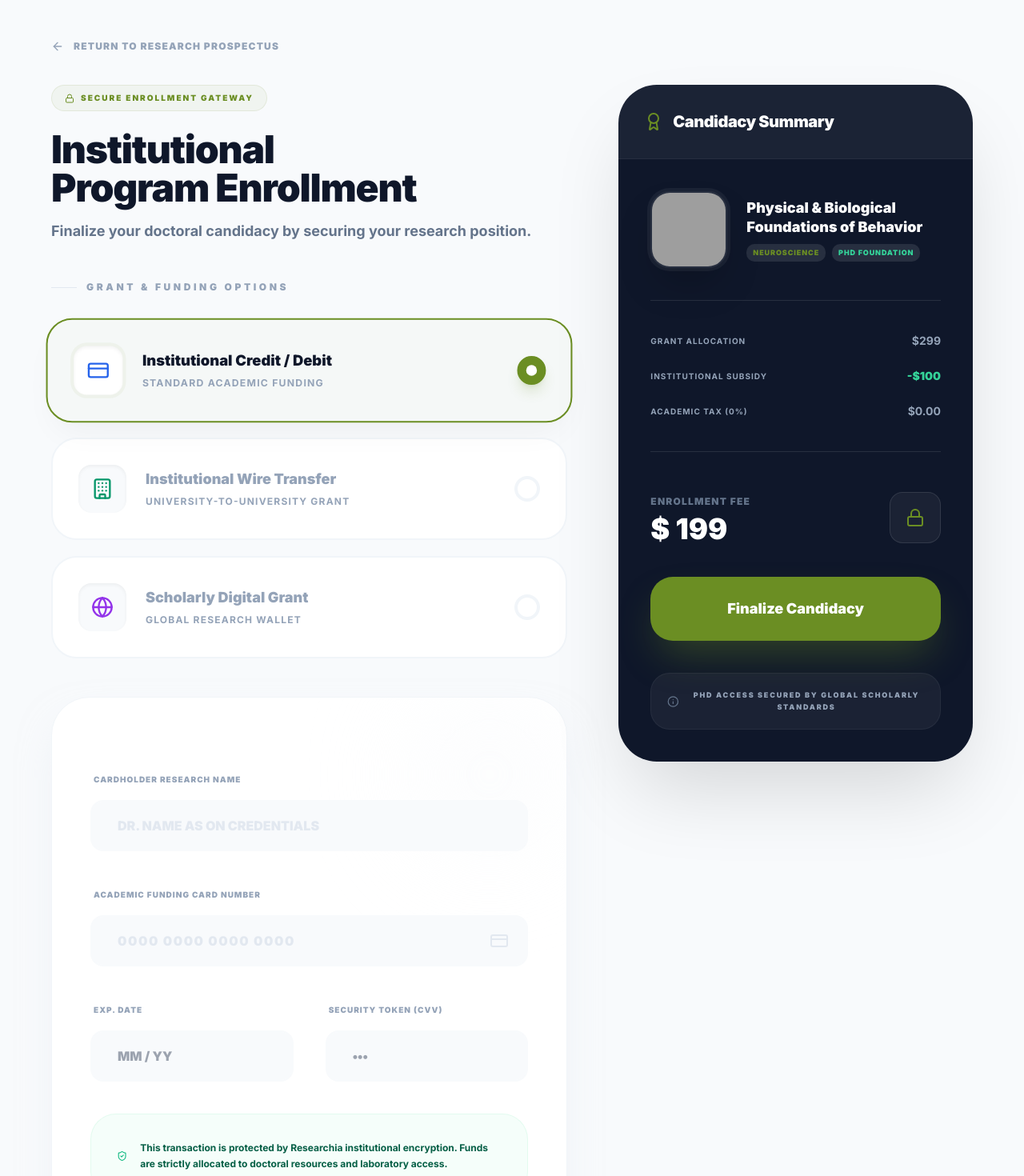
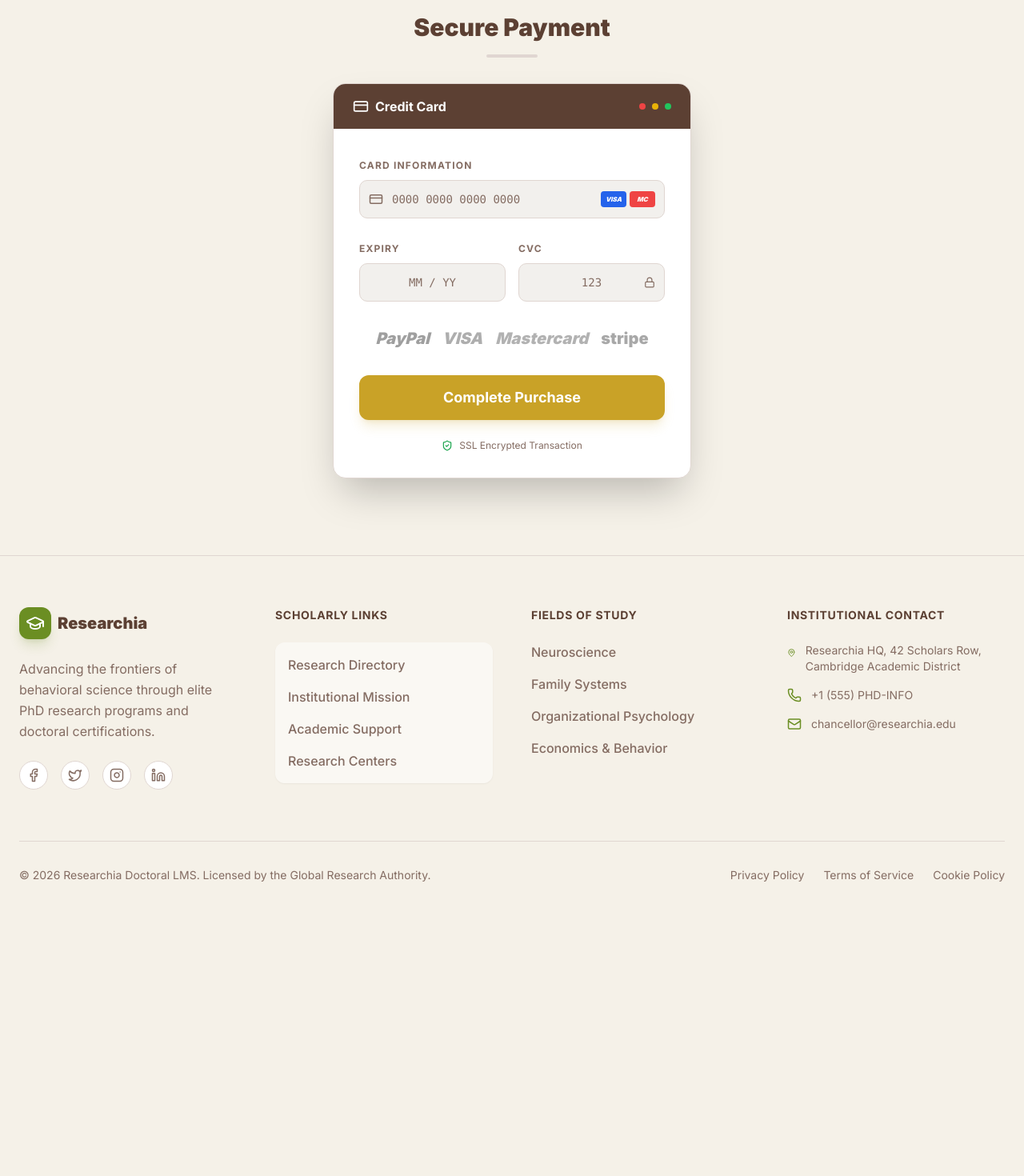
Before and after one commit to pvsameerpvs/Researchia, a Next.js app: page /payment in a window 1280 px wide. Shown: the part 80-1550 px from the top of the page at 80% size. After the commit the page ends 1248 px from the top, so only its background shows below. Built offline with nearby package versions, Linux system fonts and the light colour scheme; grey boxes are pictures that could not be loaded.

Commit message:
fix: ui currct payment gatway

```diff
--- a/src/app/courses/[slug]/page.tsx
+++ b/src/app/courses/[slug]/page.tsx
@@ -4,25 +4,29 @@ import Navbar from "@/components/layout/Navbar";
 import Footer from "@/components/layout/Footer";
 import { Button } from "@/components/ui/button";
 import Link from "next/link";
-import { notFound } from "next/navigation";
+import Image from "next/image";
+import { CheckCircle2 } from "lucide-react";
 
 export default function CourseDetailsPage({ params }: { params: { slug: string } }) {
 
-  const levelData: Record<string, { title: string; subtitle: string; price: number }> = {
+  const levelData: Record<string, { title: string; subtitle: string; price: number; image: string }> = {
     "level-1": {
       title: "Level 1 Course",
       subtitle: "Beginner Training Course",
-      price: 99
+      price: 99,
+      image: "https://images.unsplash.com/photo-1434030216411-0b793f4b4173?q=80&w=2070&auto=format&fit=crop"
     },
     "level-2": {
       title: "Level 2 Course",
       subtitle: "Intermediate Training Course",
-      price: 199
+      price: 199,
+      image: "https://images.unsplash.com/photo-1524178232363-1fb2b075b655?q=80&w=2070&auto=format&fit=crop"
     },
     "level-3": {
       title: "Level 3 Course",
       subtitle: "Advanced Training Course",
-      price: 299
+      price: 299,
+      image: "https://images.unsplash.com/photo-1544531320-dadbed29130d?q=80&w=2070&auto=format&fit=crop"
     }
   };
 
@@ -45,42 +49,77 @@ export default function CourseDetailsPage({ params }: { params: { slug: string }
     <main className="min-h-screen bg-background flex flex-col">
       <Navbar />
 
-      <section className="flex-grow flex items-center justify-center py-20 px-4">
-        <div className="w-full max-w-2xl bg-card rounded-xl shadow-2xl border border-border overflow-hidden">
-          <div className="p-12 text-center space-y-8">
+      {/* Full Screen Split Layout */}
+      <section className="flex-grow flex flex-col lg:flex-row h-full min-h-[calc(100vh-80px)] mt-20 lg:mt-0">
 
-            {/* Header */}
+        {/* Left Content Side */}
+        <div className="flex-1 flex items-center justify-center p-8 lg:p-16 order-2 lg:order-1">
+          <div className="max-w-xl w-full space-y-10 animate-in fade-in slide-in-from-left-8 duration-700">
+
             <div className="space-y-6">
-              <h1 className="text-4xl md:text-5xl font-black text-foreground tracking-tight">
+              <div className="inline-flex items-center gap-2 px-3 py-1 rounded-full bg-primary/10 text-primary text-xs font-black uppercase tracking-widest">
+                <span className="w-2 h-2 rounded-full bg-primary animate-pulse"></span>
+                Enrollment Open
+              </div>
+
+              <h1 className="text-5xl lg:text-7xl font-black text-foreground tracking-tight leading-[1.1]">
                 {course.title}
               </h1>
-              <div className="h-px w-full bg-border max-w-xs mx-auto"></div>
+
+              <p className="text-2xl font-medium text-muted-foreground">
+                {course.subtitle}
+              </p>
             </div>
 
-            {/* Subtitle & Price */}
-            <div className="space-y-4">
-              <h2 className="text-2xl font-bold text-muted-foreground">
-                {course.subtitle}
-              </h2>
-              <div className="text-3xl font-black text-foreground">
-                Price: ${course.price}
+            <div className="h-px w-full bg-border/50"></div>
+
+            <div className="space-y-8">
+              <div className="flex items-baseline gap-4">
+                <span className="text-6xl font-black text-primary">${course.price}</span>
+                <span className="text-xl text-muted-foreground font-bold line-through opacity-50">$399</span>
+              </div>
+
+              <div className="space-y-4">
+                <Button asChild size="lg" className="w-full h-20 text-2xl font-bold rounded-xl bg-secondary hover:bg-secondary/90 text-white shadow-xl shadow-secondary/20 transition-all hover:scale-[1.02]">
+                  <Link href={`/payment?plan=${encodeURIComponent(course.title)}&price=${course.price}`}>
+                    Buy Now
+                  </Link>
+                </Button>
+                <p className="text-center text-xs font-bold text-muted-foreground uppercase tracking-wider">
+                  Secure Institutional Payment
+                </p>
               </div>
             </div>
 
-            {/* Action Button */}
-            <div className="pt-4">
-              <Button asChild size="lg" className="w-full md:w-2/3 h-16 text-xl font-bold rounded-lg bg-secondary text-secondary-foreground hover:bg-secondary/90 shadow-lg shadow-secondary/20 transition-all hover:scale-105">
-                <Link href="/payment">
-                  Buy Now
-                </Link>
-              </Button>
+            <div className="pt-8 grid grid-cols-2 gap-4">
+               {["Certified Research", "Global Access", "Expert Mentors", "Lifetime Valid"].map((item) => (
+                 <div key={item} className="flex items-center gap-2 text-sm font-bold text-foreground/80">
+                   <div className="p-1 rounded-full bg-primary/20 text-primary"><CheckCircle2 size={12} strokeWidth={4} /></div>
+                   {item}
+                 </div>
+               ))}
             </div>
 
           </div>
         </div>
+
+        {/* Right Image Side */}
+        <div className="lg:w-[50%] relative h-[50vh] lg:h-auto order-1 lg:order-2 overflow-hidden">
+          <Image
+            src={course.image}
+            alt={course.title}
+            fill
+            className="object-cover"
+            priority
+          />
+          <div className="absolute inset-0 bg-black/10"></div>
+
+          {/* Decorative Elements */}
+          <div className="absolute bottom-0 left-0 w-full h-32 bg-gradient-to-t from-background to-transparent lg:hidden"></div>
+          <div className="absolute top-0 left-0 w-32 h-full bg-gradient-to-r from-background to-transparent hidden lg:block"></div>
+        </div>
+
       </section>
-
-      <Footer />
     </main>
   );
 }
--- a/src/app/payment/page.tsx
+++ b/src/app/payment/page.tsx
@@ -2,206 +2,112 @@
 
 import Navbar from "@/components/layout/Navbar";
 import Footer from "@/components/layout/Footer";
-import Image from "next/image";
-import Link from "next/link";
 import { Button } from "@/components/ui/button";
+import { Input } from "@/components/ui/input";
 import { Label } from "@/components/ui/label";
-import { Card, CardContent, CardHeader, CardTitle } from "@/components/ui/card";
-import {
-  ArrowLeft,
-  CreditCard,
-  Building,
-  ShieldCheck,
-  Info,
-  Lock,
-  Globe,
-  Award
-} from "lucide-react";
-import { courses } from "@/constants/data";
+import { CreditCard, Lock, ShieldCheck } from "lucide-react";
+import { useSearchParams } from "next/navigation";
+import { Suspense } from "react";
 
-export default function PaymentPage() {
-  const course = courses[0]; // Using the first research program for checkout mock
+function PaymentContent() {
+  const searchParams = useSearchParams();
+  const plan = searchParams.get("plan");
+  const price = searchParams.get("price");
 
   return (
-    <main className="min-h-screen bg-slate-50">
-      <Navbar />
+    <section className="flex-grow flex items-center justify-center py-24 px-4">
+      <div className="w-full max-w-md space-y-8 animate-in fade-in slide-in-from-bottom-8 duration-700">
 
-      <section className="pt-32 pb-24">
-        <div className="container mx-auto px-4 md:px-6">
-          <div className="max-w-6xl mx-auto">
-
-            <Link href={`/courses/${course.slug}`} className="inline-flex items-center gap-3 text-slate-400 hover:text-primary transition-all mb-10 group font-black text-xs uppercase tracking-widest">
-              <ArrowLeft size={16} className="group-hover:-translate-x-2 transition-transform" />
-              Return to Research Prospectus
-            </Link>
-
-            <div className="grid grid-cols-1 lg:grid-cols-12 gap-16">
-
-              {/* Payment Info */}
-              <div className="lg:col-span-7 space-y-12">
-                <div className="space-y-4">
-                  <div className="inline-flex items-center gap-2 px-4 py-2 bg-primary/5 text-primary rounded-full text-[10px] font-black uppercase tracking-[0.2em] mb-2 border border-primary/10">
-                    <Lock size={12} />
-                    Secure Enrollment Gateway
-                  </div>
-                  <h1 className="text-4xl md:text-5xl font-black text-slate-900 tracking-tight leading-tight">Institutional<br />Program Enrollment</h1>
-                  <p className="text-slate-500 font-bold text-lg">Finalize your doctoral candidacy by securing your research position.</p>
+        <div className="text-center space-y-4">
+          <h1 className="text-3xl font-black text-foreground">Secure Payment</h1>
+          {plan && (
+            <p className="text-muted-foreground font-medium">
+              Enrolling in <span className="text-primary font-bold">{decodeURIComponent(plan)}</span>
+            </p>
+          )}
+          <div className="h-1 w-16 bg-border mx-auto rounded-full"></div>
         </div>
 
-                {/* Payment Methods */}
-                <div className="space-y-8">
-                  <h3 className="text-xs font-black uppercase tracking-[0.3em] text-slate-400 flex items-center gap-3">
-                    <div className="w-8 h-px bg-slate-200"></div>
-                    Grant & Funding Options
-                  </h3>
-                  <div className="grid grid-cols-1 gap-5">
-                    {[
-                      { id: "card", name: "Institutional Credit / Debit", desc: "Standard academic funding", icon: <CreditCard className="text-blue-600" size={28} />, active: true },
-                      { id: "wire", name: "Institutional Wire Transfer", desc: "University-to-University grant", icon: <Building className="text-emerald-600" size={28} />, active: false },
-                      { id: "research", name: "Scholarly Digital Grant", icon: <Globe className="text-purple-600" size={28} />, desc: "Global research wallet", active: false },
-                    ].map((method) => (
-                      <div
-                        key={method.id}
-                        className={`p-8 rounded-[32px] border-2 flex items-center justify-between cursor-pointer transition-all duration-300 ${
-                          method.active
-                          ? "border-primary bg-primary/[0.02] shadow-[0_20px_40px_-12px_rgba(0,0,0,0.05)] scale-[1.02]"
-                          : "border-slate-100 bg-white hover:border-slate-200"
-                        }`}
-                      >
-                        <div className="flex items-center gap-6">
-                          <div className={`p-4 rounded-2xl shadow-inner ${method.active ? "bg-white ring-4 ring-primary/5" : "bg-slate-50 text-slate-300"}`}>
-                            {method.icon}
-                          </div>
-                          <div className="space-y-1">
-                            <span className={`text-lg font-black block ${method.active ? "text-slate-900" : "text-slate-400"}`}>{method.name}</span>
-                            <span className="text-xs text-slate-400 font-bold uppercase tracking-widest">{method.desc}</span>
-                          </div>
-                        </div>
-                        <div className={`w-8 h-8 rounded-full border-4 flex items-center justify-center transition-all ${
-                          method.active ? "border-primary bg-primary scale-110 shadow-lg shadow-primary/20" : "border-slate-100"
-                        }`}>
-                          {method.active && <div className="w-3 h-3 rounded-full bg-white"></div>}
-                        </div>
-                      </div>
-                    ))}
+        <div className="bg-card rounded-2xl shadow-2xl border border-border overflow-hidden">
+          {/* Dark Header */}
+          <div className="bg-foreground py-4 px-6 flex items-center justify-between">
+            <h2 className="text-white font-bold flex items-center gap-2">
+              <CreditCard size={20} />
+              Credit Card
+            </h2>
+            <div className="flex gap-2">
+              <div className="w-2 h-2 rounded-full bg-red-500"></div>
+              <div className="w-2 h-2 rounded-full bg-yellow-500"></div>
+              <div className="w-2 h-2 rounded-full bg-green-500"></div>
             </div>
           </div>
 
-                {/* Card Template (Mock UI) */}
-                <div className="bg-white p-10 md:p-12 rounded-[48px] border border-slate-100 shadow-2xl shadow-slate-200/50 space-y-10 relative overflow-hidden">
-                   <div className="absolute top-0 right-0 w-48 h-48 bg-slate-50 blur-3xl rounded-full opacity-50"></div>
+          <div className="p-8 space-y-6">
 
-                  <div className="grid grid-cols-1 md:grid-cols-2 gap-10 relative z-10">
-                    <div className="space-y-4 md:col-span-2">
-                      <Label className="text-[10px] font-black text-slate-400 uppercase tracking-widest ml-1">Cardholder Research Name</Label>
-                      <input
-                        placeholder="DR. NAME AS ON CREDENTIALS"
-                        className="w-full h-16 px-8 rounded-2xl border-2 border-slate-50 bg-slate-50 focus:bg-white focus:border-primary focus:ring-[12px] focus:ring-primary/5 transition-all outline-none font-black text-slate-900 placeholder:text-slate-200"
+            {/* Card Input */}
+            <div className="space-y-2">
+              <Label className="text-xs font-bold uppercase tracking-widest text-muted-foreground">Card Information</Label>
+              <div className="relative">
+                <Input
+                  placeholder="0000 0000 0000 0000"
+                  className="pl-10 h-12 font-mono text-lg bg-muted/50 border-input"
                 />
-                    </div>
-                    <div className="space-y-4 md:col-span-2">
-                      <Label className="text-[10px] font-black text-slate-400 uppercase tracking-widest ml-1">Academic Funding Card Number</Label>
-                      <div className="relative">
-                        <input
-                          placeholder="0000 0000 0000 0000"
-                          className="w-full h-16 px-8 rounded-2xl border-2 border-slate-50 bg-slate-50 focus:bg-white focus:border-primary focus:ring-[12px] focus:ring-primary/5 transition-all outline-none font-black text-slate-900 placeholder:text-slate-200 tracking-widest"
-                        />
-                        <CreditCard className="absolute right-6 top-1/2 -translate-y-1/2 text-slate-200" size={24} />
-                      </div>
-                    </div>
-                    <div className="space-y-4">
-                      <Label className="text-[10px] font-black text-slate-400 uppercase tracking-widest ml-1">Exp. Date</Label>
-                      <input
-                        placeholder="MM / YY"
-                        className="w-full h-16 px-8 rounded-2xl border-2 border-slate-50 bg-slate-50 focus:bg-white focus:border-primary transition-all outline-none font-black text-slate-900"
-                      />
-                    </div>
-                    <div className="space-y-4">
-                      <Label className="text-[10px] font-black text-slate-400 uppercase tracking-widest ml-1">Security Token (CVV)</Label>
-                      <input
-                        placeholder="•••"
-                        type="password"
-                        className="w-full h-16 px-8 rounded-2xl border-2 border-slate-50 bg-slate-50 focus:bg-white focus:border-primary transition-all outline-none font-black text-slate-900"
-                      />
-                    </div>
-                  </div>
-
-                  <div className="flex items-center gap-4 py-8 px-8 bg-emerald-50/50 rounded-[32px] border border-emerald-100/50 relative z-10">
-                    <ShieldCheck className="text-emerald-500" size={24} />
-                    <p className="text-xs text-emerald-800 font-bold leading-relaxed">
-                      This transaction is protected by Researchia institutional encryption.
-                      Funds are strictly allocated to doctoral resources and laboratory access.
-                    </p>
+                <CreditCard className="absolute left-3 top-1/2 -translate-y-1/2 text-muted-foreground" size={18} />
+                <div className="absolute right-3 top-1/2 -translate-y-1/2 flex gap-1">
+                   {/* Mock Card Icons */}
+                   <div className="w-8 h-5 bg-blue-600 rounded flex items-center justify-center text-[8px] text-white font-black italic">VISA</div>
+                   <div className="w-8 h-5 bg-red-500 rounded flex items-center justify-center text-[8px] text-white font-black italic">MC</div>
                 </div>
               </div>
             </div>
 
-              {/* Order Summary */}
-              <div className="lg:col-span-5">
-                <div className="lg:sticky lg:top-28 space-y-8">
-                  <Card className="rounded-[48px] overflow-hidden border-none shadow-[0_50px_100px_-20px_rgba(0,0,0,0.15)] bg-slate-900 text-white">
-                    <CardHeader className="bg-white/5 p-8 border-b border-white/5">
-                      <CardTitle className="text-xl font-black tracking-tight flex items-center gap-3">
-                         <Award className="text-primary" />
-                         Candidacy Summary
-                      </CardTitle>
-                    </CardHeader>
-                    <CardContent className="p-10 space-y-10">
-                      <div className="flex items-center gap-6 group">
-                        <div className="w-24 h-24 rounded-3xl overflow-hidden relative flex-shrink-0 shadow-2xl border-2 border-white/10 ring-4 ring-white/5">
-                          <Image src={course.thumbnail} alt={course.title} fill className="object-cover" />
+            {/* Expiry & CVC */}
+            <div className="grid grid-cols-2 gap-4">
+              <div className="space-y-2">
+                <Label className="text-xs font-bold uppercase tracking-widest text-muted-foreground">Expiry</Label>
+                <Input placeholder="MM / YY" className="h-12 font-mono text-center bg-muted/50 border-input" />
               </div>
               <div className="space-y-2">
-                          <h4 className="font-black text-lg leading-snug group-hover:text-primary transition-colors line-clamp-2">{course.title}</h4>
-                          <div className="flex gap-2">
-                             <span className="text-[9px] font-black text-primary uppercase tracking-widest px-2 py-1 bg-white/10 rounded-md">{course.category}</span>
-                             <span className="text-[9px] font-black text-emerald-400 uppercase tracking-widest px-2 py-1 bg-white/10 rounded-md">PHD FOUNDATION</span>
+                <Label className="text-xs font-bold uppercase tracking-widest text-muted-foreground">CVC</Label>
+                <div className="relative">
+                  <Input placeholder="123" className="h-12 font-mono text-center bg-muted/50 border-input" />
+                  <Lock className="absolute right-3 top-1/2 -translate-y-1/2 text-muted-foreground" size={14} />
                 </div>
               </div>
             </div>
 
-                      <div className="space-y-6 border-t border-b border-white/10 py-10 text-sm font-bold">
-                        <div className="flex justify-between items-center text-slate-400">
-                          <span className="uppercase tracking-widest text-[10px]">Grant Allocation</span>
-                          <span>${(course.price * 1.5).toFixed(0)}</span>
-                        </div>
-                        <div className="flex justify-between items-center">
-                          <span className="uppercase tracking-widest text-[10px] text-slate-400">Institutional Subsidy</span>
-                          <span className="text-emerald-400 font-black">-${(course.price * 0.5).toFixed(0)}</span>
-                        </div>
-                        <div className="flex justify-between items-center text-slate-400">
-                          <span className="uppercase tracking-widest text-[10px]">Academic Tax (0%)</span>
-                          <span>$0.00</span>
-                        </div>
+            {/* Payment Gateways Row */}
+            <div className="flex items-center justify-center gap-4 py-2 opacity-50 grayscale hover:grayscale-0 transition-all cursor-not-allowed">
+              <span className="text-xl font-black text-blue-800 italic">PayPal</span>
+              <span className="text-xl font-black text-blue-600 italic">VISA</span>
+              <span className="text-xl font-black text-red-500 italic">Mastercard</span>
+              <span className="text-xl font-black text-indigo-600">stripe</span>
             </div>
 
-                      <div className="flex justify-between items-center pt-2">
-                        <div className="space-y-1">
-                          <span className="text-xs font-black text-slate-500 uppercase tracking-widest">Enrollment Fee</span>
-                          <div className="text-4xl font-black text-white">$ {course.price}</div>
-                        </div>
-                        <div className="w-16 h-16 bg-white/5 rounded-2xl flex items-center justify-center border border-white/10">
-                           <Lock className="text-primary" size={24} />
-                        </div>
+            {/* Submit Button */}
+            <Button className="w-full h-14 text-lg font-bold bg-secondary hover:bg-secondary/90 text-white shadow-lg shadow-secondary/20 rounded-xl">
+              Complete Purchase {price ? `- $${price}` : ""}
+            </Button>
+
+            <div className="flex items-center justify-center gap-2 text-xs text-muted-foreground">
+              <ShieldCheck size={14} className="text-green-600" />
+              <span>SSL Encrypted Transaction</span>
             </div>
 
-                      <Button className="w-full h-20 rounded-[28px] text-lg font-black shadow-2xl shadow-primary/40 bg-primary hover:bg-primary/90 text-white transition-all hover:scale-[1.03]">
-                        Finalize Candidacy
-                      </Button>
-
-                      <div className="flex items-center justify-center gap-3 p-5 bg-white/5 rounded-[24px] border border-white/5">
-                        <Info size={18} className="text-slate-500" />
-                        <span className="text-[9px] text-slate-400 font-black uppercase tracking-[0.2em] text-center leading-relaxed">PhD Access secured by global scholarly standards</span>
-                      </div>
-                    </CardContent>
-                  </Card>
-                </div>
-              </div>
           </div>
         </div>
       </div>
     </section>
+  );
+}
 
+export default function PaymentPage() {
+  return (
+    <main className="min-h-screen bg-background flex flex-col">
+      <Navbar />
+      <Suspense fallback={<div className="flex-grow flex items-center justify-center"><div className="animate-spin h-8 w-8 border-4 border-primary border-t-transparent rounded-full"></div></div>}>
+        <PaymentContent />
+      </Suspense>
       <Footer />
     </main>
   );
```
Lines whose indentation alone changed are shown as unchanged.
